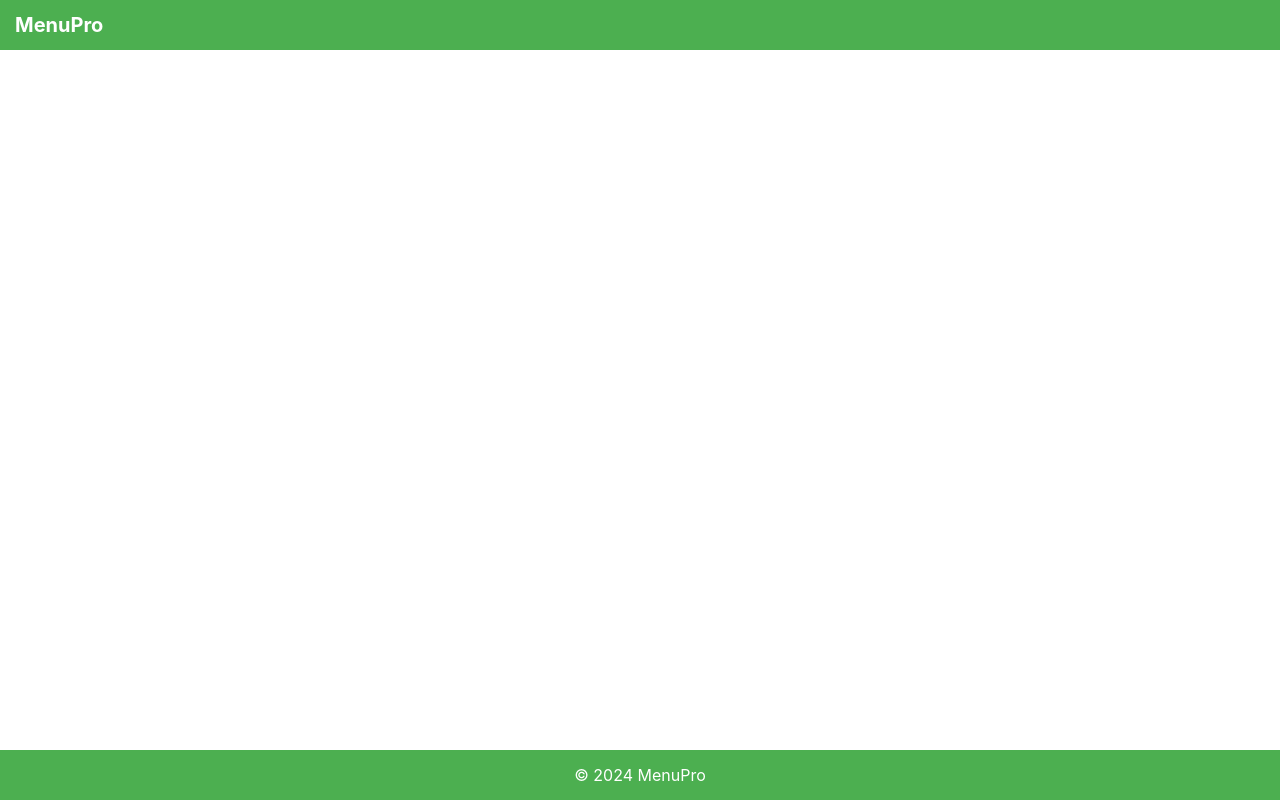
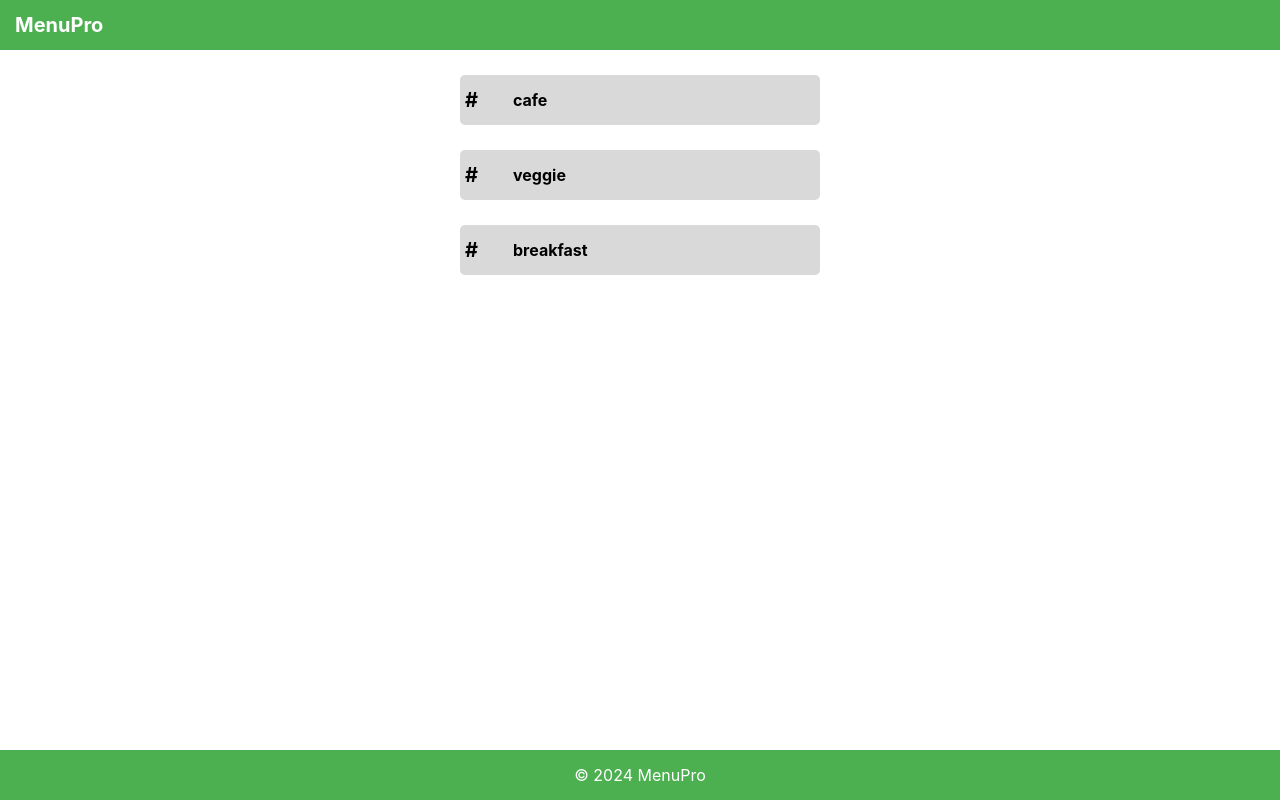
Before and after one commit to Felinotordo/menu_pro, a React (Create React App) app in the folder frontend/menupro/: page / in a window 1280 px wide. Built offline with nearby package versions, Linux system fonts and the light colour scheme.

Commit message:
first impression

```diff
--- a/frontend/menupro/src/App.js
+++ b/frontend/menupro/src/App.js
@@ -1,13 +1,22 @@
+import MenuList from "./components/MenuList";
+
 function App() {
   return (
     <>
-      <div className="m-0 p-0 min-h-screen flex flex-col justify-between">
+      <div className="m-0 p-0 min-h-screen flex flex-col">
+        {/* Header */}
         <div className="bg-[#4CAF50] w-full h-[50px] flex items-center">
           <h1 className="text-[20px] font-bold text-white m-[15px] bg-transparent">
             MenuPro
           </h1>
         </div>
 
+        {/* MenuList */}
+        <div className="flex-grow">
+          <MenuList />
+        </div>
+
+        {/* Footer */}
         <footer className="bg-[#4CAF50] w-full h-[50px] flex items-center justify-center">
           <p className="text-white">© 2024 MenuPro</p>
         </footer>
--- a/frontend/menupro/src/components/CategoryCard.jsx
+++ b/frontend/menupro/src/components/CategoryCard.jsx
@@ -1,9 +1,16 @@
-import React from 'react'
+import React from "react";
 
-const CategoryCard = () => {
+const CategoryCard = (props) => {
   return (
-    <div>CategoryCard</div>
-  )
-}
+    <>
+      <div className="w-full h-auto flex justify-center items-start m-0">
+        <div className="w-[360px] h-[50px] mt-[25px] bg-[#D9D9D9] rounded-[5px] flex justify-start items-center inset-y-0 left-0">
+          <p className="mx-[5px] font-bold bg-transparent text-[20px]">#</p>
+          <h1 className="bg-transparent mx-[30px] font-bold">{props.category}</h1>
+        </div>
+      </div>
+    </>
+  );
+};
 
-export default CategoryCard
+export default CategoryCard;
--- a/frontend/menupro/src/components/ItemCard.jsx
+++ b/frontend/menupro/src/components/ItemCard.jsx
@@ -2,7 +2,9 @@ import React from 'react'
 
 const ItemCard = () => {
   return (
-    <div>ItemCard</div>
+    <>
+    <div className=""></div>
+    </>
   )
 }
 
--- a/frontend/menupro/src/components/MenuList.jsx
+++ b/frontend/menupro/src/components/MenuList.jsx
@@ -1,9 +1,16 @@
-import React from 'react'
+import React from 'react';
+import CategoryCard from './CategoryCard';
 
 const MenuList = () => {
   return (
-    <div>MenuList</div>
-  )
+    <>
+      <div className="w-full flex flex-col items-center">
+        <CategoryCard category="cafe" />
+        <CategoryCard category="veggie" />
+        <CategoryCard category="breakfast" />
+      </div>
+    </>
+  );
 }
 
-export default MenuList
+export default MenuList;
```
